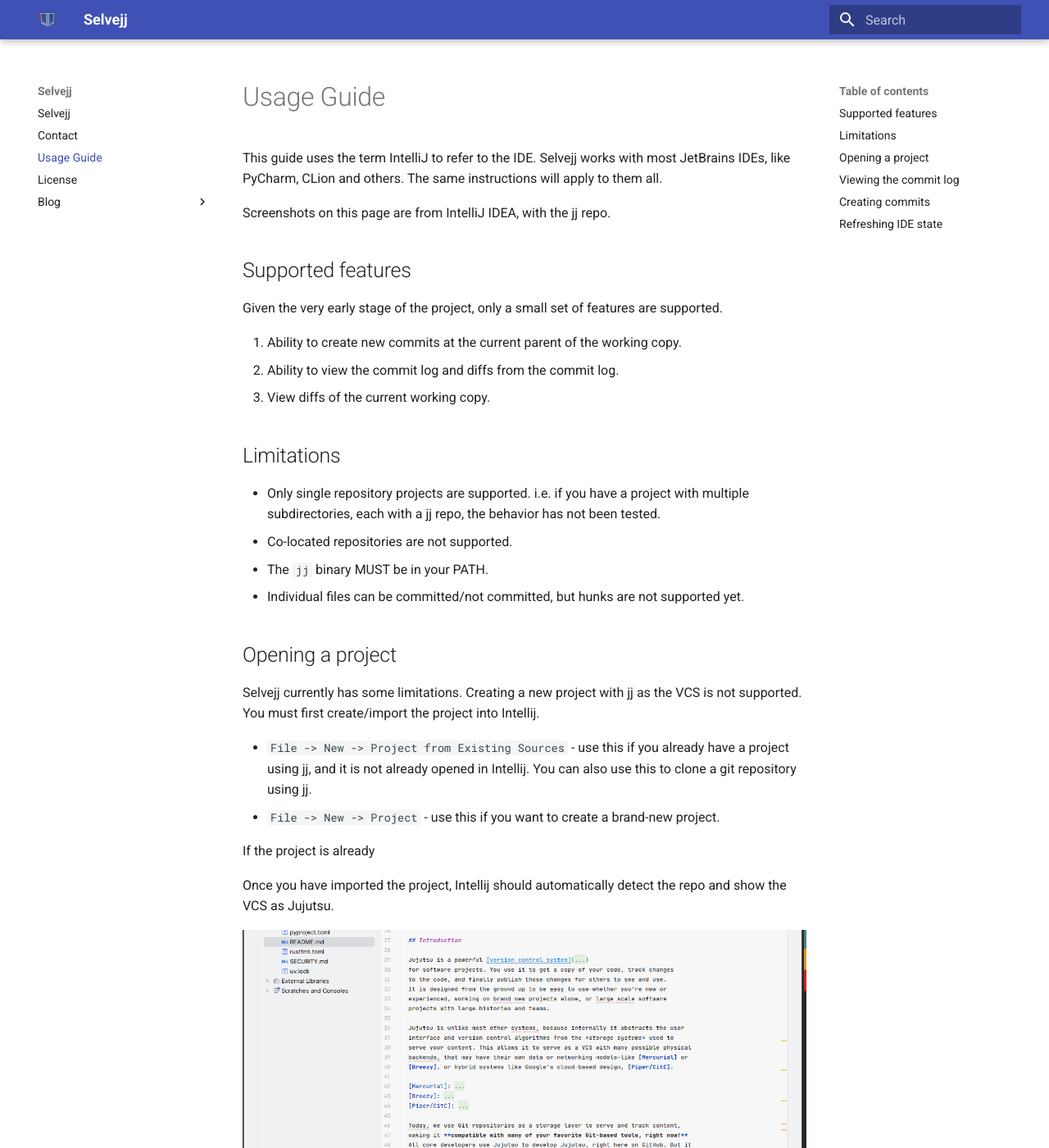
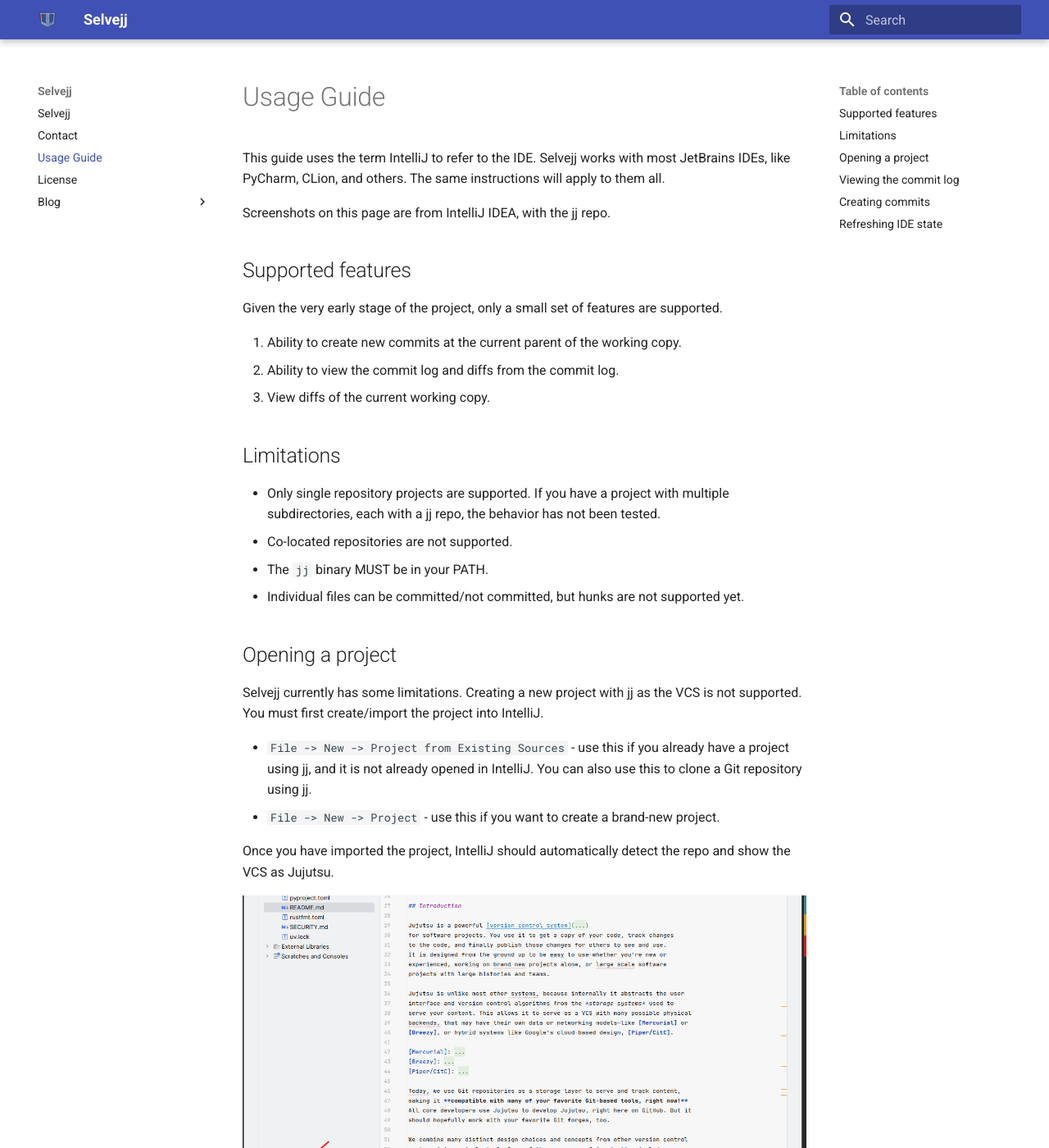
Before and after one commit to selvejj/website, an MkDocs documentation site: the page built from docs/guide.md, in a window 1280 px wide and 1400 px high. Shown: the whole window at 82% size. Built offline with MkDocs 1.6.1 and Material for MkDocs 9.7.7, drawn with Linux system fonts in a browser that asks for light colours; some of the changed text lies outside the part shown.

Commit message:
various claude code grammatical improvements

```diff
--- a/docs/guide.md
+++ b/docs/guide.md
@@ -1,6 +1,6 @@
 # Usage Guide
 
-This guide uses the term IntelliJ to refer to the IDE. Selvejj works with most JetBrains IDEs, like PyCharm, CLion and
+This guide uses the term IntelliJ to refer to the IDE. Selvejj works with most JetBrains IDEs, like PyCharm, CLion, and
 others. The same instructions will apply to them all.
 
 Screenshots on this page are from IntelliJ IDEA, with the jj repo.
@@ -15,7 +15,7 @@ Given the very early stage of the project, only a small set of features are supp
 
 ## Limitations
 
-* Only single repository projects are supported. i.e. if you have a project with multiple subdirectories, each with a jj
+* Only single repository projects are supported. If you have a project with multiple subdirectories, each with a jj
   repo, the behavior has not been tested.
 * Co-located repositories are not supported.
 * The `jj` binary MUST be in your PATH.
@@ -24,14 +24,12 @@ Given the very early stage of the project, only a small set of features are supp
 ## Opening a project
 
 Selvejj currently has some limitations. Creating a new project with jj as the VCS is not supported. You must first
-create/import the project into Intellij.
+create/import the project into IntelliJ.
 
-* `File -> New -> Project from Existing Sources` - use this if you already have a project using jj, and it is not already opened in Intellij. You can also use this to clone a git repository using jj.
+* `File -> New -> Project from Existing Sources` - use this if you already have a project using jj, and it is not already opened in IntelliJ. You can also use this to clone a Git repository using jj.
 * `File -> New -> Project` - use this if you want to create a brand-new project.
 
-If the project is already
-
-Once you have imported the project, Intellij should automatically detect the repo and show the VCS as Jujutsu.
+Once you have imported the project, IntelliJ should automatically detect the repo and show the VCS as Jujutsu.
 
 ![Project identified as using Jujutsu](screenshots/vcs-identifier-tooltip.png)
 
```
Also changed, not shown: other parts of docs/guide.md (+2 -3 lines), docs/index.md (+2 -2 lines).
